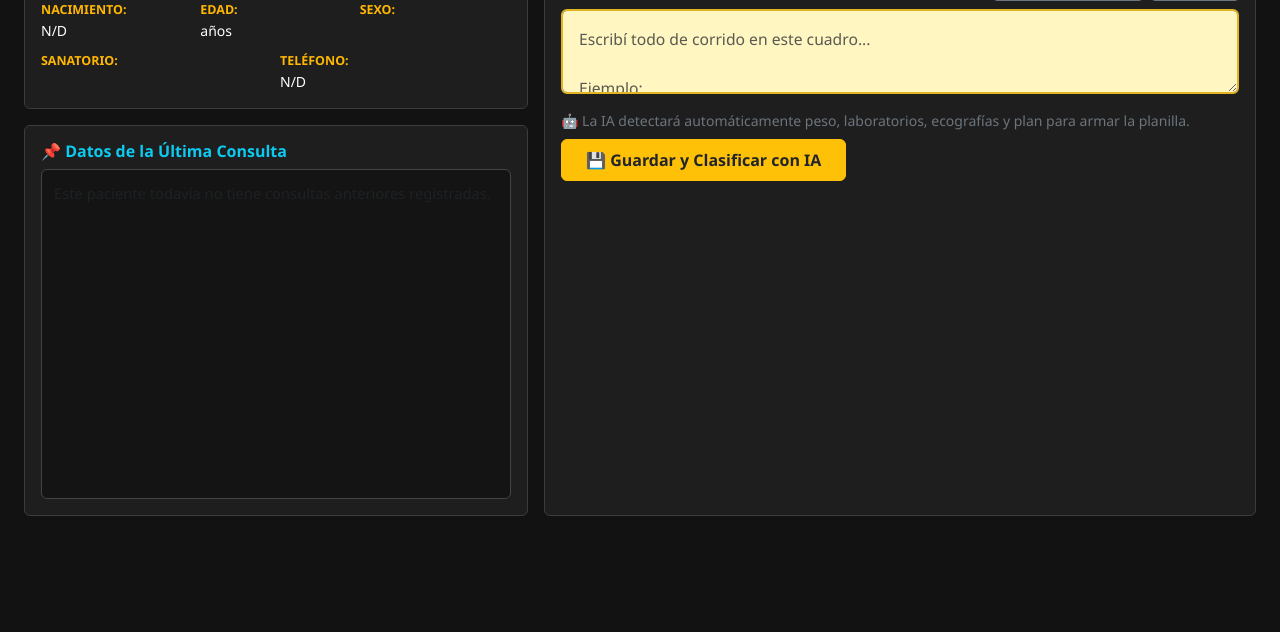
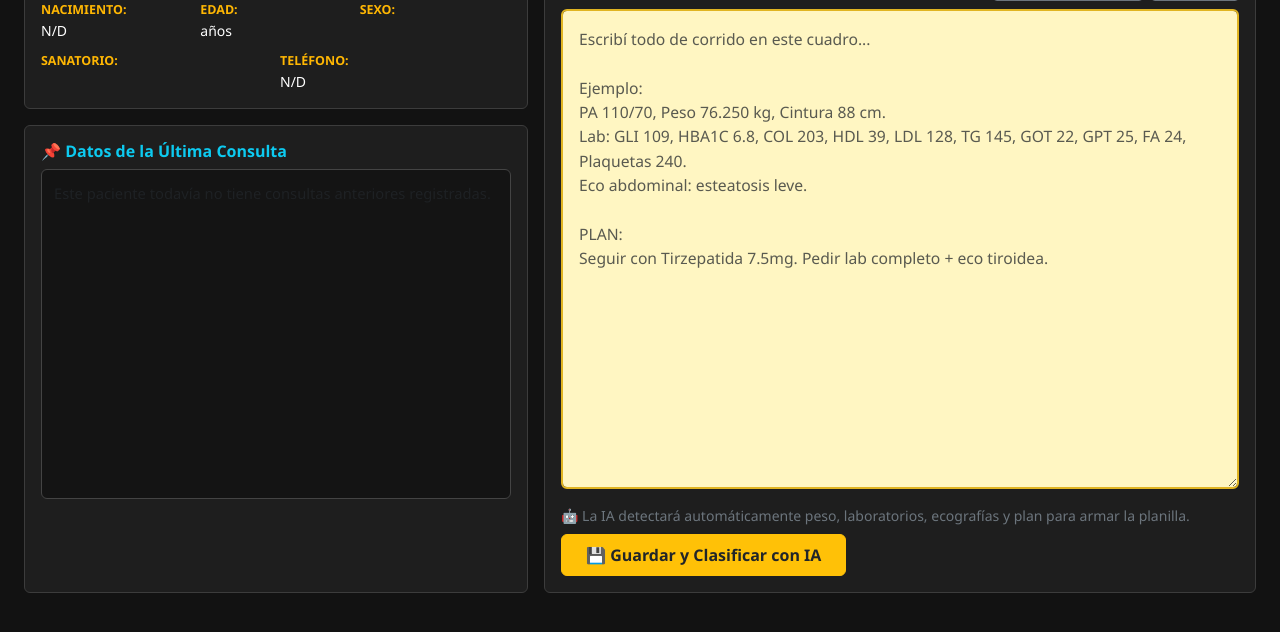
Before and after one commit to patriciafranco-web/metabolysisdem, a Flask app: template templates/patient_detail.html in a window 1280 px wide. Shown: the part 168-800 px from the top of the page. Run offline with Flask 3, Linux system fonts and the light colour scheme; the template is opened without the code that fills it, so the values that code supplies are empty.

Commit message:
Update patient_detail.html

```diff
--- a/templates/patient_detail.html
+++ b/templates/patient_detail.html
@@ -33,7 +33,8 @@
             border-radius: 6px;
             font-size: 0.98rem;
             line-height: 1.55;
-            min-height: 495px;
+            height: 480px !important;
+            min-height: 480px !important;
             resize: vertical;
         }
         .cuadro-amarillo:focus {
@@ -173,7 +174,7 @@
                                 </div>
                             </div>
 
-                            <textarea name="nota_libre" class="form-control cuadro-amarillo p-3 mb-3" required
+                            <textarea name="nota_libre" rows="18" class="form-control cuadro-amarillo p-3 mb-3" required
                                 placeholder="Escribí todo de corrido en este cuadro...&#10;&#10;Ejemplo:&#10;PA 110/70, Peso 76.250 kg, Cintura 88 cm.&#10;Lab: GLI 109, HBA1C 6.8, COL 203, HDL 39, LDL 128, TG 145, GOT 22, GPT 25, FA 24, Plaquetas 240.&#10;Eco abdominal: esteatosis leve.&#10;&#10;PLAN:&#10;Seguir con Tirzepatida 7.5mg. Pedir lab completo + eco tiroidea."></textarea>
 
                             <div class="d-flex justify-content-between align-items-center flex-wrap gap-2">
```
